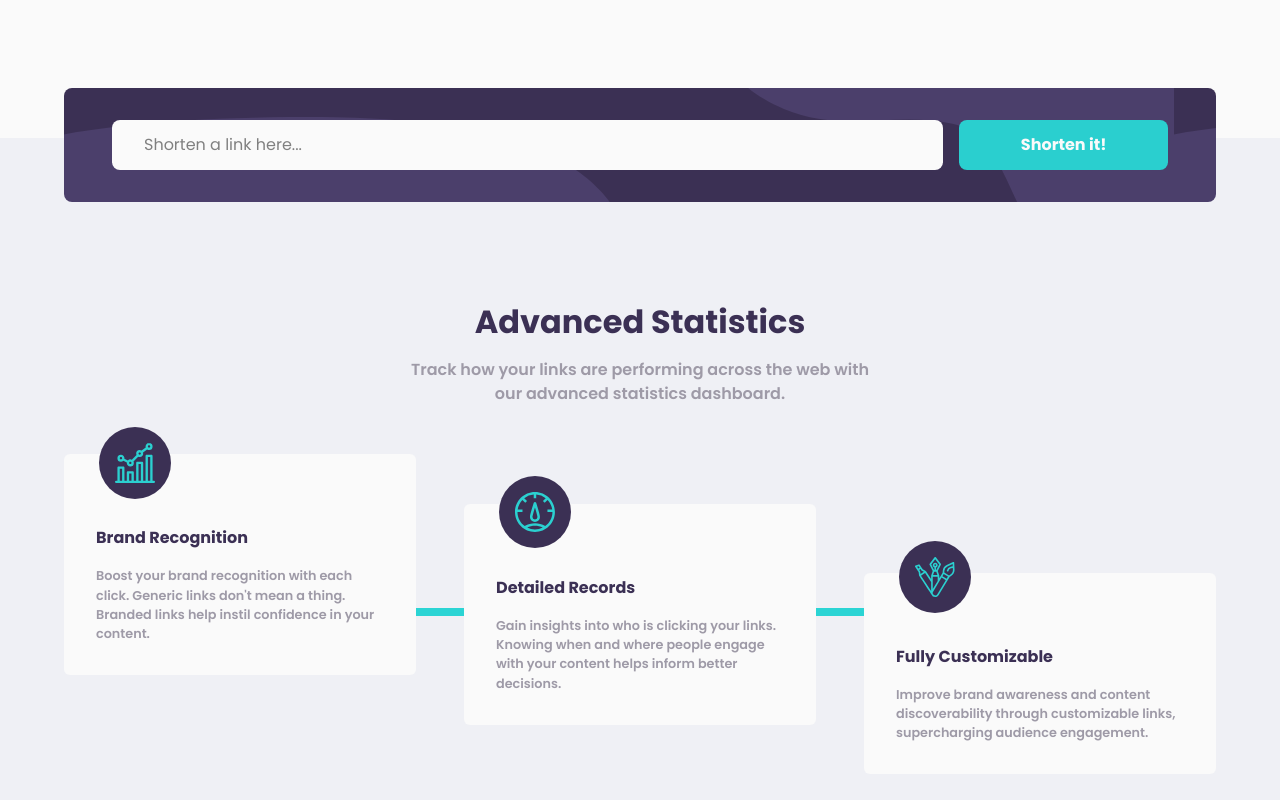
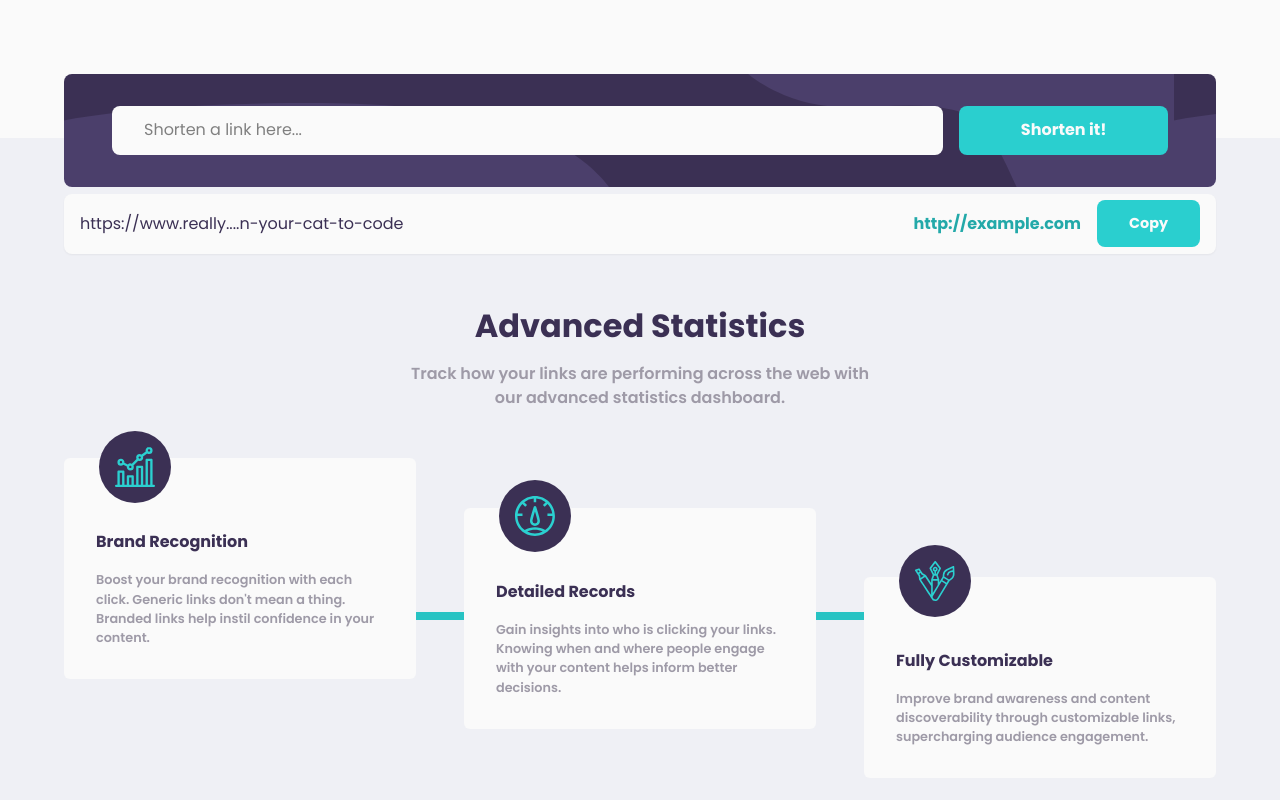
Before and after one commit to cole319/url-shortener-frontend-mentor, a Next.js app: page / in a window 1280 px wide. Shown: the part 600-1400 px from the top of the page. Built offline with nearby package versions, Linux system fonts and the light colour scheme.

Commit message:
url list item created

```diff
--- a/app/components/AdvancedStats.tsx
+++ b/app/components/AdvancedStats.tsx
@@ -7,11 +7,15 @@ import DetailedRecordIcon from "../../public/assets/images/icon-detailed-records
 import FullyCustomizableIcon from "../../public/assets/images/icon-fully-customizable.svg";
 import CyanStraightLineHorizontal from "./CyanStraightLineHorizontal";
 import CyanStraightLineVertical from "./CyanStraightLineVertical";
+import URLForm from "./URLForm";
+import ShortenedUrlList from "./ShortenedUrlList";
 
 export default function AdvancedStats() {
   return (
-    <section className="py-[10rem] bg-[var(--light-violet)] px-[1rem] xll:px-[10rem] flex flex-col justify-center items-center gap-[6rem] lg:gap-[3rem] md:max-lg:px-[7rem] lg:max-xll:px-[4rem]">
+    <section className="py-[6rem] sm:max-lg:py-[1.5rem] lg:py-[3.5rem] bg-[var(--light-violet)] px-[1rem] xll:px-[10rem] flex flex-col justify-center items-center gap-[6rem] lg:gap-[3rem] md:max-lg:px-[7rem] lg:max-xll:px-[4rem] relative">
       {/* Heading */}
+      <URLForm />
+      <ShortenedUrlList />
       <article className="w-full lg:w-[40%] text-center">
         <h1 className="text-[var(--dark-violet)] text-[2rem] font-bold pb-[0.8rem]">
           Advanced Statistics
--- a/app/components/Hero.tsx
+++ b/app/components/Hero.tsx
@@ -62,8 +62,6 @@ export default function Hero() {
         alt="working illustration"
         className="mix-blend-multiply absolute top-[5%] left-[5%] xsm:hidden"
       />
-
-      <URLForm />
     </section>
   );
 }
--- /dev/null
+++ b/app/components/ShortenedUrlList.tsx
@@ -0,0 +1,15 @@
+import React from "react";
+import ShortenedUrlListItem from "./ShortenedUrlListItem";
+
+export default function ShortenedUrlList() {
+  return (
+    <div className="flex flex-col w-full">
+      <ShortenedUrlListItem
+        url={
+          "https://www.reallylongandpointlessdomainnameexample.com/articles/how-to-train-your-cat-to-code"
+        }
+        shortenedUrl={"http://example.com"}
+      />
+    </div>
+  );
+}
--- /dev/null
+++ b/app/components/ShortenedUrlListItem.tsx
@@ -0,0 +1,38 @@
+import React from "react";
+import { MdOutlineContentCopy } from "react-icons/md";
+
+//internal imports
+import Button from "./Button";
+
+//types
+import ShortenedUrlListItemType from "../types/ShortenedUrlListItemType";
+
+// interface ShortenedUrlListItemProps {
+//   url: string;
+//   shortenedUrl: string;
+// }
+
+export default function ShortenedUrlListItem({
+  url,
+  shortenedUrl,
+}: ShortenedUrlListItemType) {
+  return (
+    <div className="flex flex-col justify-center lg:flex-row lg:justify-between items-center w-full bg-neutral-50 text-[var(--dark-violet)] py-[0.4rem] px-[1rem] xll:px-[2rem] gap-[1rem] shadow-xs rounded-lg">
+      <h1 className="xll:w-2/3 text-center xll:text-start">
+        {url.slice(0, 18) + "...." + url.slice(-18)}
+      </h1>
+      <div className="flex justify-center gap-[1rem] xll:gap-0 lg:justify-between items-center xll:w-1/3">
+        <h1 className="text-[var(--very-dark-cyan)] font-bold">
+          {shortenedUrl}
+        </h1>
+        <Button
+          cssProperties="bg-[var(--cyan)] rounded-lg text-neutral-50 hover:bg-[var(--dark-violet)] bg-[var(--cyan)] sm:max-lg:text-[0.8rem] text-[0.7rem] lg:text-[0.9rem] hidden lg:block"
+          text="Copy"
+        />
+        <button className="lg:hidden text-neutral-50 h-[2rem] w-[2rem] bg-[var(--cyan)] flex justify-center items-center rounded-full cursor-pointer hover:bg-[var(--dark-violet)]">
+          <MdOutlineContentCopy />
+        </button>
+      </div>
+    </div>
+  );
+}
--- a/app/components/URLForm.tsx
+++ b/app/components/URLForm.tsx
@@ -1,22 +1,62 @@
-import React from "react";
+"use client";
+import React, { useState } from "react";
+
+//internal imports
 import Button from "./Button";
+import ShortenedUrlListItem from "./ShortenedUrlListItem";
 
 export default function URLForm() {
+  const [url, setUrl] = useState("");
+  const [shortUrl, setShortUrl] = useState("");
+  const [error, setError] = useState("");
+  const [loading, setLoading] = useState(false);
+
+  const handleSubmit = async (e: React.FormEvent) => {
+    e.preventDefault();
+    setError("");
+    setShortUrl("");
+    setLoading(true);
+
+    if (!url.trim()) {
+      setError("Please enter a URL.");
+      setLoading(false);
+      return;
+    }
+
+    try {
+      const res = await fetch("/api/shorten", {
+        method: "POST",
+        headers: { "Content-Type": "application/json" },
+        body: JSON.stringify({ url: url.trim() }),
+      });
+
+      const data = await res.json();
+
+      if (!res.ok) {
+        setError(data.error || "Something went wrong.");
+      } else {
+        setShortUrl(data.result_url);
+      }
+    } catch (err) {
+      setError("Unexpected error. Please try again.");
+    } finally {
+      setLoading(false);
+    }
+  };
+
   return (
-    <div className="absolute w-full px-[1rem] xll:px-[10rem] left-0 right-0 bottom-[-4rem] md:max-lg:px-[7rem] lg:max-xll:px-[4rem]">
+    <div className="absolute w-full px-[1rem] xll:px-[10rem] left-0 right-0 top-[-4rem] md:max-lg:px-[7rem] lg:max-xll:px-[4rem] space-y-2">
       <div className="bg-[url('/assets/images/bg-shorten-desktop.svg')] bg-[var(--dark-violet)] p-[1rem] lg:px-[3rem] lg:py-[2rem] w-full rounded-lg ">
-        <form
-          action="submit"
-          className="sm:flex-row gap-[1rem] w-full flex flex-col"
-        >
+        <form className="sm:flex-row gap-[1rem] w-full flex flex-col">
           <input
             type="text"
             className="bg-neutral-50 py-[0.8rem] px-[2rem] rounded-lg w-full sm:w-3/4 lg:w-4/5 placeholder-[var(--dark-gray)] text-[var(--dark-gray)]"
             placeholder="Shorten a link here..."
+            onChange={(e) => setUrl(e.target.value)}
           />
           <Button
             cssProperties="bg-[var(--cyan)] rounded-lg text-neutral-50 hover:bg-transparent bg-[var(--cyan)] w-full sm:w-1/4 lg:w-1/5 sm:max-lg:text-[0.8rem]"
-            text="Shorten it!"
+            text={loading ? "Loading..." : "Shorten it!"}
           />
         </form>
       </div>
--- a/app/globals.css
+++ b/app/globals.css
@@ -14,7 +14,8 @@
   /* Primary */
 
   --cyan: hsl(180, 66%, 49%);
-  --dark-cyan: hsl(180, 66%, 50%);
+  --dark-cyan: hsl(180, 66%, 46%);
+  --very-dark-cyan: hsl(180, 66%, 40%);
   --dark-violet: hsl(257, 27%, 26%);
   --light-violet: hsl(230, 25%, 95%);
 
--- /dev/null
+++ b/app/types/ShortenedUrlListItemType.ts
@@ -0,0 +1,4 @@
+export default interface ShortenedUrlListItemType {
+  url: string;
+  shortenedUrl: string;
+}
```
